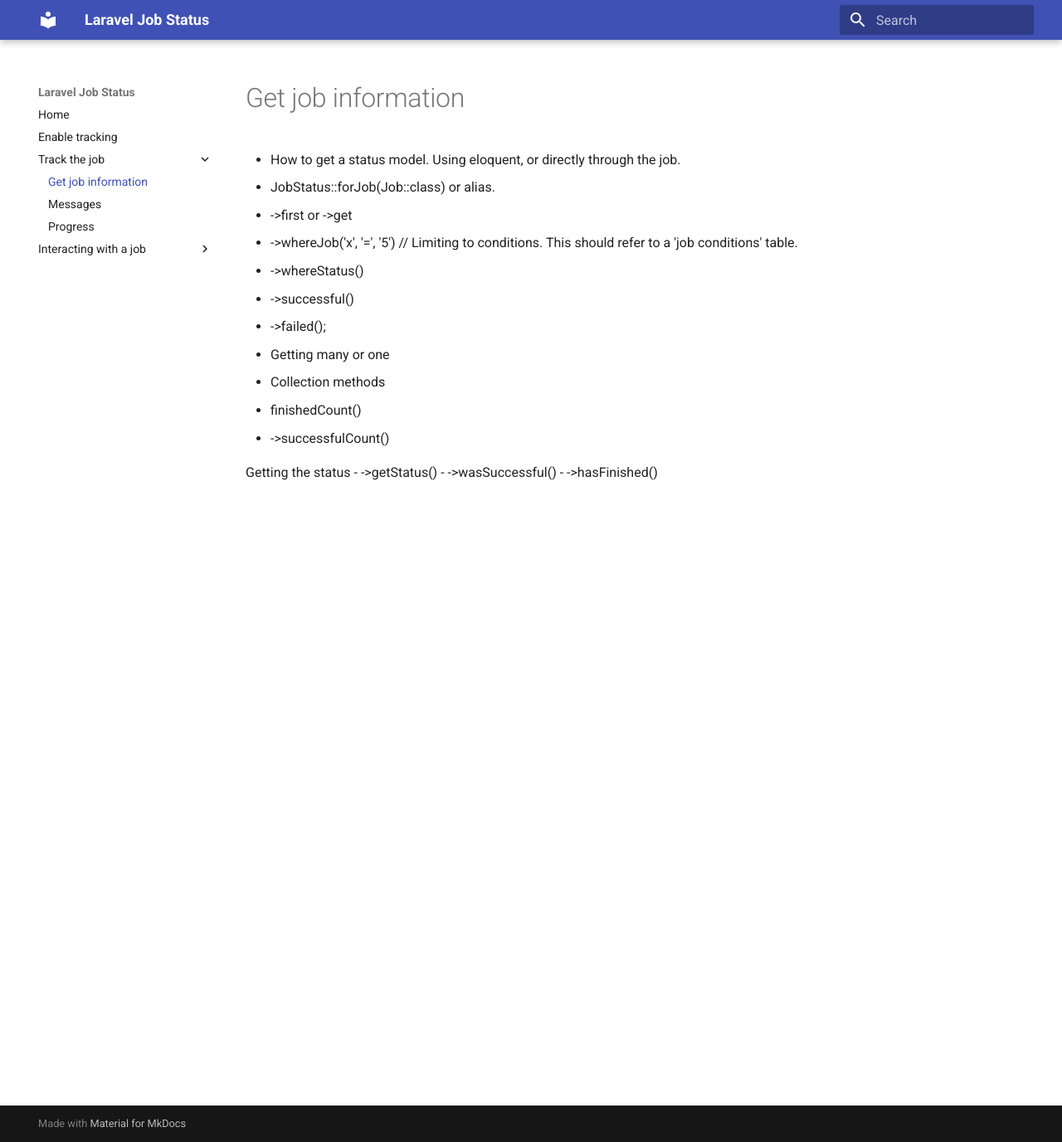
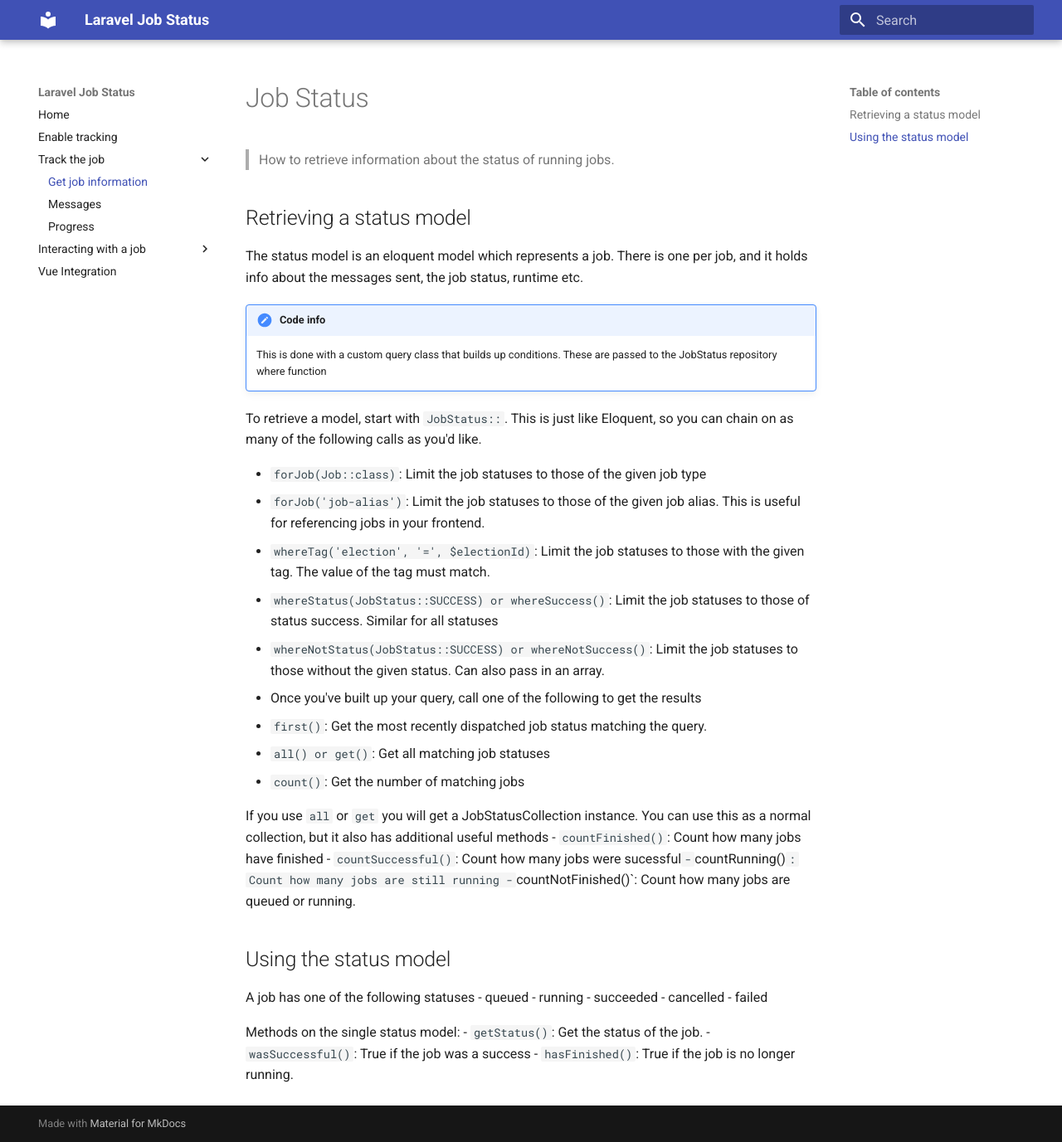
Before and after one commit to tobytwigger/laravel-job-status, an MkDocs documentation site: the page built from docs/tracking/retrieve-status.md, in a window 1280 px wide and 1377 px high. Shown: the whole window at 83% size. Built offline with MkDocs 1.6.1 and Material for MkDocs 9.7.7, drawn with Linux system fonts in a browser that asks for light colours.

Commit message:
Flesh out tracking docs

```diff
--- a/docs/tracking/retrieve-status.md
+++ b/docs/tracking/retrieve-status.md
@@ -1,16 +1,42 @@
-- How to get a status model. Using eloquent, or directly through the job.
-  - JobStatus::forJob(Job::class) or alias.
-  - ->first or ->get
-  - ->whereJob('x', '=', '5') // Limiting to conditions. This should refer to a 'job conditions' table.
-  - ->whereStatus()
-  - ->successful()
-  - ->failed();
-  - Getting many or one
-  - Collection methods
-  - finishedCount()
-  - ->successfulCount()
+# Job Status
+> How to retrieve information about the status of running jobs.
 
-Getting the status
-- ->getStatus()
-- ->wasSuccessful()
-- ->hasFinished()
+## Retrieving a status model
+
+The status model is an eloquent model which represents a job. There is one per job, and it holds info about the messages sent, the job status, runtime etc.
+
+!!! note "Code info"
+    This is done with a custom query class that builds up conditions. These are passed to the JobStatus repository where function
+
+To retrieve a model, start with `JobStatus::`. This is just like Eloquent, so you can chain on as many of the following calls as you'd like.
+
+- `forJob(Job::class)`: Limit the job statuses to those of the given job type
+- `forJob('job-alias')`: Limit the job statuses to those of the given job alias. This is useful for referencing jobs in your frontend.
+- `whereTag('election', '=', $electionId)`: Limit the job statuses to those with the given tag. The value of the tag must match.
+- `whereStatus(JobStatus::SUCCESS) or whereSuccess()`: Limit the job statuses to those of status success. Similar for all statuses
+- `whereNotStatus(JobStatus::SUCCESS) or whereNotSuccess()`: Limit the job statuses to those without the given status. Can also pass in an array.
+-
+Once you've built up your query, call one of the following to get the results
+- `first()`: Get the most recently dispatched job status matching the query.
+- `all() or get()`: Get all matching job statuses
+- `count()`: Get the number of matching jobs
+
+If you use `all` or `get` you will get a JobStatusCollection instance. You can use this as a normal collection, but it also has additional useful methods
+- `countFinished()`: Count how many jobs have finished
+- `countSuccessful()`: Count how many jobs were sucessful`
+- `countRunning()`: Count how many jobs are still running
+- `countNotFinished()`: Count how many jobs are queued or running.
+
+## Using the status model
+
+A job has one of the following statuses
+- queued
+- running
+- succeeded
+- cancelled
+- failed
+
+Methods on the single status model:
+- `getStatus()`: Get the status of the job.
+- `wasSuccessful()`: True if the job was a success
+- `hasFinished()`: True if the job is no longer running.
--- a/mkdocs.yml
+++ b/mkdocs.yml
@@ -10,9 +10,14 @@
     - Interacting with a job:
           - Cancelling a job: 'interacting/cancel.md'
           - Custom signals: 'interacting/signals.md'
+    - Vue Integration: 'vue.md'
 theme:
     name: material
 plugins:
     - search
     #  - with-pdf
     - git-authors
+markdown_extensions:
+    - admonition
+    - pymdownx.details
+    - pymdownx.superfences
```
Also changed, not shown: docs/tracking-jobs.md (+12 -1 lines), docs/tracking/messages.md (+22 -6 lines), docs/tracking/progress.md (+5 -2 lines), docs/vue.md (added, +16 -0 lines), docs/interacting/signals.md (line endings or trailing spaces), 1 other file.
